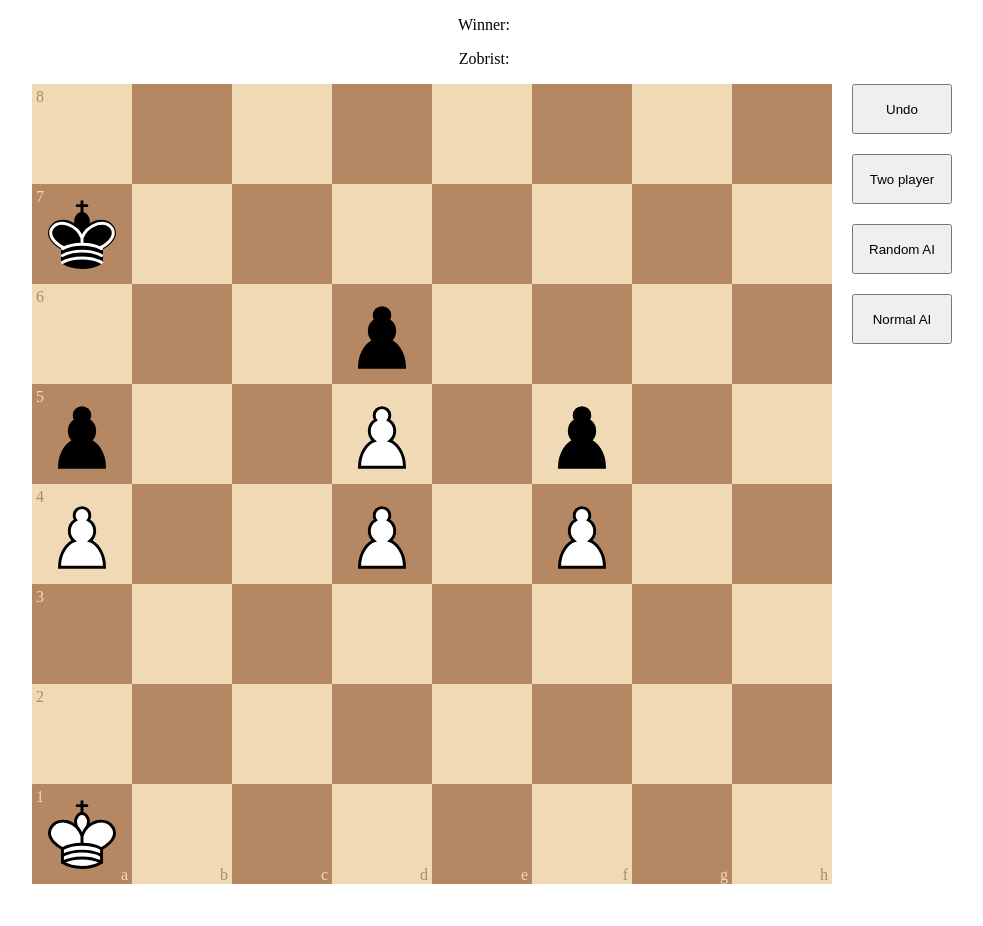
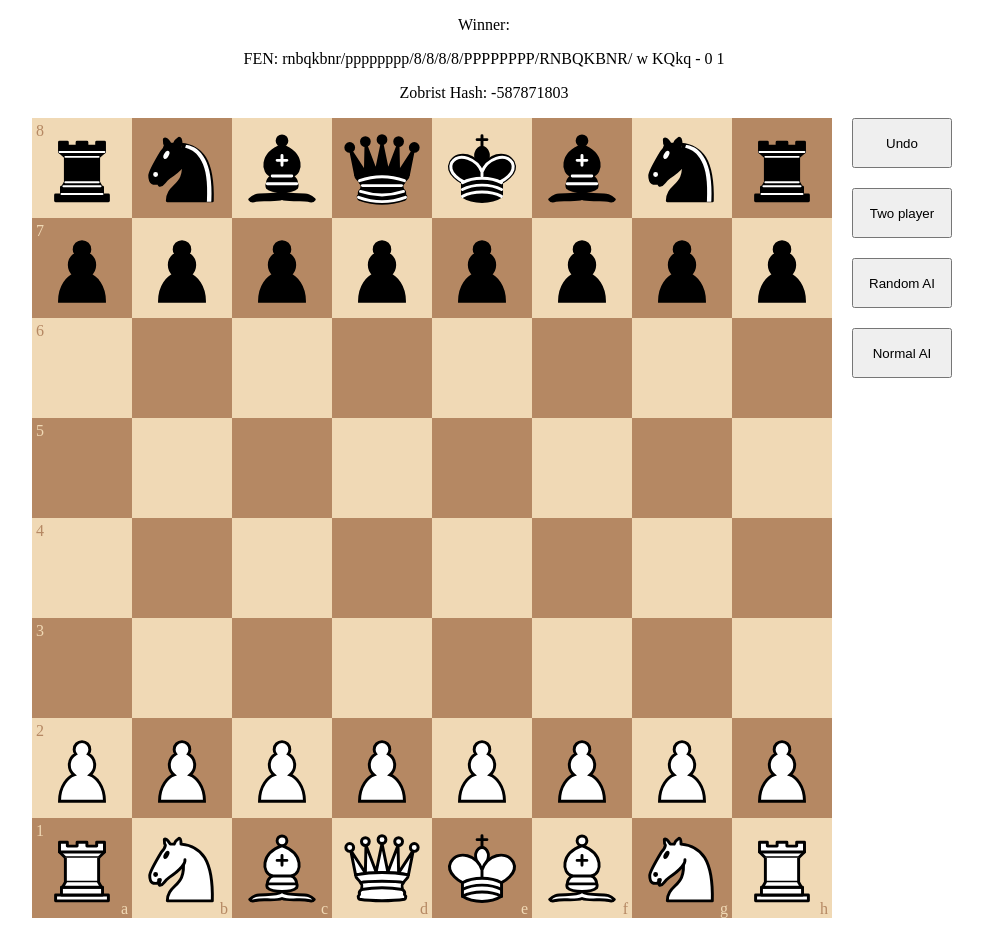
Before and after one commit to ibrahimdenizz/vue-chessboard, a Vue app: page / in a window 1280 px wide. Shown: the whole page, without its empty margins (156-1139 px from the left). Before the commit the page ends 892 px from the top, so only its background shows below. Built offline with nearby package versions, Linux system fonts and the light colour scheme.

Commit message:
Add double check and square weight to ai

```diff
--- a/package.json
+++ b/package.json
@@ -44,6 +44,7 @@
     "build:dev": "vite --config dev.vite.config.js build"
   },
   "dependencies": {
+    "uuid": "^8.3.2",
     "vue": "^3.2.33"
   },
   "devDependencies": {
--- a/src/App.vue
+++ b/src/App.vue
@@ -17,7 +17,14 @@
       'text-align': 'center',
     }"
   >
-    Zobrist: {{ game.zobrist.key }}
+    FEN: {{ game.fen }}
+  </p>
+  <p
+    :style="{
+      'text-align': 'center',
+    }"
+  >
+    Zobrist Hash: {{ game.zobrist.hash }}
   </p>
   <div class="home">
     <chess-board
@@ -54,7 +61,7 @@ export default {
     const game = new ChessGame();
     return {
       chessBoardSize: width > height ? height * ratio : width * ratio,
-      fen: "8/k7/3p4/p2P1p2/P2P1P2/8/8/K7 w - - 0 1",
+      fen: "",
       game,
       randomAI: new ChessAI({ type: "random" }),
       normalAI: new ChessAI({ type: "normal", depth: 3 }),
@@ -87,8 +94,8 @@ export default {
       game.makeMove(move);
       if (this.gameType !== "two-player") this.makeAiMove(game);
     },
-    async makeAiMove(game) {
-      console.log(game.moves);
+    makeAiMove(game) {
+      return setTimeout(() => {
         if (this.gameType === "random-ai") {
           if (!game.gameOver && game.currentPlayer === "black") {
             const aiMove = this.randomAI.selectMove(game.copy);
@@ -97,9 +104,11 @@ export default {
         } else if (this.gameType === "normal-ai") {
           if (!game.gameOver && game.currentPlayer === "black") {
             const aiMove = this.normalAI.selectMove(game.copy);
+            console.log(aiMove);
             game.makeMove(aiMove);
           }
         }
+      }, 0);
     },
     onGameOver({ winner }) {
       this.winner = winner;
--- a/src/components/BoardGround.vue
+++ b/src/components/BoardGround.vue
@@ -4,12 +4,24 @@ import ChessPiece from "./ChessPiece.vue";
 
 export default {
   name: "Board",
+  data() {
+    return {
+      render: false,
+    };
+  },
   props: {
     size: Number,
     game: ChessGame,
     isActivePiece: Function,
   },
   emits: ["selectPiece", "isActivePiece"],
+  watch: {
+    "game.fen": {
+      handler() {
+        this.render = !this.render;
+      },
+    },
+  },
   methods: {
     getPiece(x, y) {
       return this.game.getPiece(x, y);
--- a/src/constants/chess.js
+++ b/src/constants/chess.js
@@ -260,14 +260,21 @@ const KING_END_SQ = [
   -50,-30,-30,-30,-30,-30,-30,-50
 ]
 
-export const SQUARE_TABLES = {
-  p: PAWN_SQ,
-  n: KNIGHTS_SQ,
-  b: BISHOP_SQ,
-  r: ROOK_SQ,
-  q: QUEEN_SQ,
-  k: {
-    middle: KING_MD_SQ,
-    end: KING_END_SQ,
+export const SQUARE_WEIGHT_TABLES = {
+  [WHITE]: {
+    p: PAWN_SQ,
+    n: KNIGHTS_SQ,
+    b: BISHOP_SQ,
+    r: ROOK_SQ,
+    q: QUEEN_SQ,
+    k: KING_MD_SQ,
+  },
+  [BLACK]: {
+    p: PAWN_SQ.slice().reverse(),
+    n: KNIGHTS_SQ.slice().reverse(),
+    b: BISHOP_SQ.slice().reverse(),
+    r: ROOK_SQ.slice().reverse(),
+    q: QUEEN_SQ.slice().reverse(),
+    k: KING_MD_SQ.slice().reverse(),
   },
 };
--- a/src/services/chess/chessAI.js
+++ b/src/services/chess/chessAI.js
@@ -6,6 +6,7 @@ import {
   TT_UPPER,
   TT_EXACT,
   TT_LOWER,
+  SQUARE_WEIGHT_TABLES,
 } from "@/constants/chess";
 import ChessGame from "./chessGame";
 import { TranspositionTable } from "./transpositionTable";
@@ -96,6 +97,7 @@ export default class ChessAI {
     let tt_type = TT_UPPER;
     let bestMove;
     moves.sort((a, b) => b.score - a.score);
+
     for (const move of moves) {
       game.makeUglyMove(move);
       let evaluation = this.search(depth - 1, -beta, -alpha, game, root + 1);
@@ -213,7 +215,9 @@ export default class ChessAI {
   getColorEval(color, board) {
     let colorEval = 0;
     board.mapColorList(color, (piece) => {
-      colorEval += Coefficients[piece.type];
+      colorEval +=
+        Coefficients[piece.type] +
+        SQUARE_WEIGHT_TABLES[piece.color][piece.type][piece.index];
     });
 
     return colorEval;
--- a/src/services/chess/chessGame.js
+++ b/src/services/chess/chessGame.js
@@ -63,42 +63,14 @@ export default class ChessGame {
       this.undoUglyMove();
     }
 
+    if (this.inDoubleCheck())
+      return legalMoves.filter((move) => move.piece.type === pieceCode.king);
+
     return legalMoves;
   }
 
   buildMoves() {
     this.moves = this.generateMoves();
-  }
-
-  checkDoubleCheck() {
-    const offsets = mailboxOffsets.k;
-    let captureCount = 0;
-    for (const offset of offsets) {
-      let index = this.board.kings[this.currentPlayer].index;
-      index = mailbox[mailbox64[index] + offset];
-      while (index != -1) {
-        const sq = this.getPiece(index);
-        if (sq != null) {
-          const captureOffsets = mailboxOffsets[sq.type];
-          if (
-            sq.isSlide &&
-            sq.color != this.currentPlayer &&
-            captureOffsets.includes(offset)
-          ) {
-            captureCount++;
-          }
-          break;
-        }
-
-        index = mailbox[mailbox64[index] + offset];
-      }
-      if (captureCount == 2) {
-        this.moves = this.moves.filter(
-          (move) => move.piece.type === pieceCode.king
-        );
-        break;
-      }
-    }
   }
 
   getPiece(x, y = null) {
@@ -266,62 +238,76 @@ export default class ChessGame {
     this.buildMoves();
   }
 
-  inKnightAttack(_index, color) {
+  inKnightAttack(_index, color, returnCount = false) {
+    let count = 0;
+
     for (const knightOffset of mailboxKingAttackOffsets.n) {
       let index = _index;
       index = mailbox[mailbox64[index] + knightOffset];
       const sq = this.getPiece(index);
       if (sq && sq.type === pieceCode.knight && sq.color !== color) {
-        return true;
+        if (!returnCount) return true;
+        count++;
       }
     }
-    return false;
+    return returnCount ? count : false;
   }
 
-  inPawnAttack(_index, color) {
+  inPawnAttack(_index, color, returnCount = false) {
     const opponentColor = this.getOpponentColor(color);
+    let count = 0;
 
     for (const pawnOffset of mailboxKingAttackOffsets.p[opponentColor]) {
       let index = _index;
       index = mailbox[mailbox64[index] + pawnOffset];
       const sq = this.getPiece(index);
       if (sq && sq.type === pieceCode.pawn && sq.color !== color) {
-        return true;
+        if (!returnCount) return true;
+        count++;
       }
     }
 
-    return false;
+    return returnCount ? count : false;
   }
 
-  inKingAttack(_index, color) {
+  inKingAttack(_index, color, returnCount = false) {
+    let count = 0;
+
     for (const kingOffset of mailboxKingAttackOffsets.k) {
       let index = _index;
       index = mailbox[mailbox64[index] + kingOffset];
       const sq = this.getPiece(index);
       if (sq && sq.type === pieceCode.king && sq.color !== color) {
-        return true;
+        if (!returnCount) return true;
+        count++;
       }
     }
 
-    return false;
+    return returnCount ? count : false;
   }
 
-  inSlidingAttack(_index, color) {
+  inSlidingAttack(_index, color, returnCount = false) {
     const offsets = mailboxOffsets.k;
+    let count = 0;
 
     for (const offset of offsets) {
       let index = _index;
       index = mailbox[mailbox64[index] + offset];
+
       while (index != -1 && index != undefined) {
         const sq = this.getPiece(index);
+
         if (sq != null) {
           let captureOffsets = mailboxOffsets[sq.type];
+
           if (
             sq.isSlide &&
             sq.color !== color &&
             captureOffsets.includes(offset)
-          )
-            return true;
+          ) {
+            if (!returnCount) return true;
+            count++;
+          }
 
           break;
         }
@@ -330,10 +316,19 @@ export default class ChessGame {
       }
     }
 
-    return false;
+    return returnCount ? count : false;
   }
 
-  inAttack(index, color) {
+  inAttack(index, color, returnCount = false) {
+    if (returnCount) {
+      return (
+        this.inKnightAttack(index, color, returnCount) +
+        this.inPawnAttack(index, color, returnCount) +
+        this.inSlidingAttack(index, color, returnCount) +
+        this.inKingAttack(index, color, returnCount)
+      );
+    }
+
     return (
       this.inKnightAttack(index, color) ||
       this.inPawnAttack(index, color) ||
@@ -344,6 +339,10 @@ export default class ChessGame {
 
   inCheck(color = this.currentPlayer) {
     return this.inAttack(this.board.kings[color].index, color);
+  }
+
+  inDoubleCheck(color = this.currentPlayer) {
+    return this.inAttack(this.board.kings[color].index, color, true) > 1;
   }
 
   perft(depth) {
```
Also changed, not shown: 1 other file (tests, documents, lock files or other folders). Lines whose indentation alone changed are shown as unchanged.
